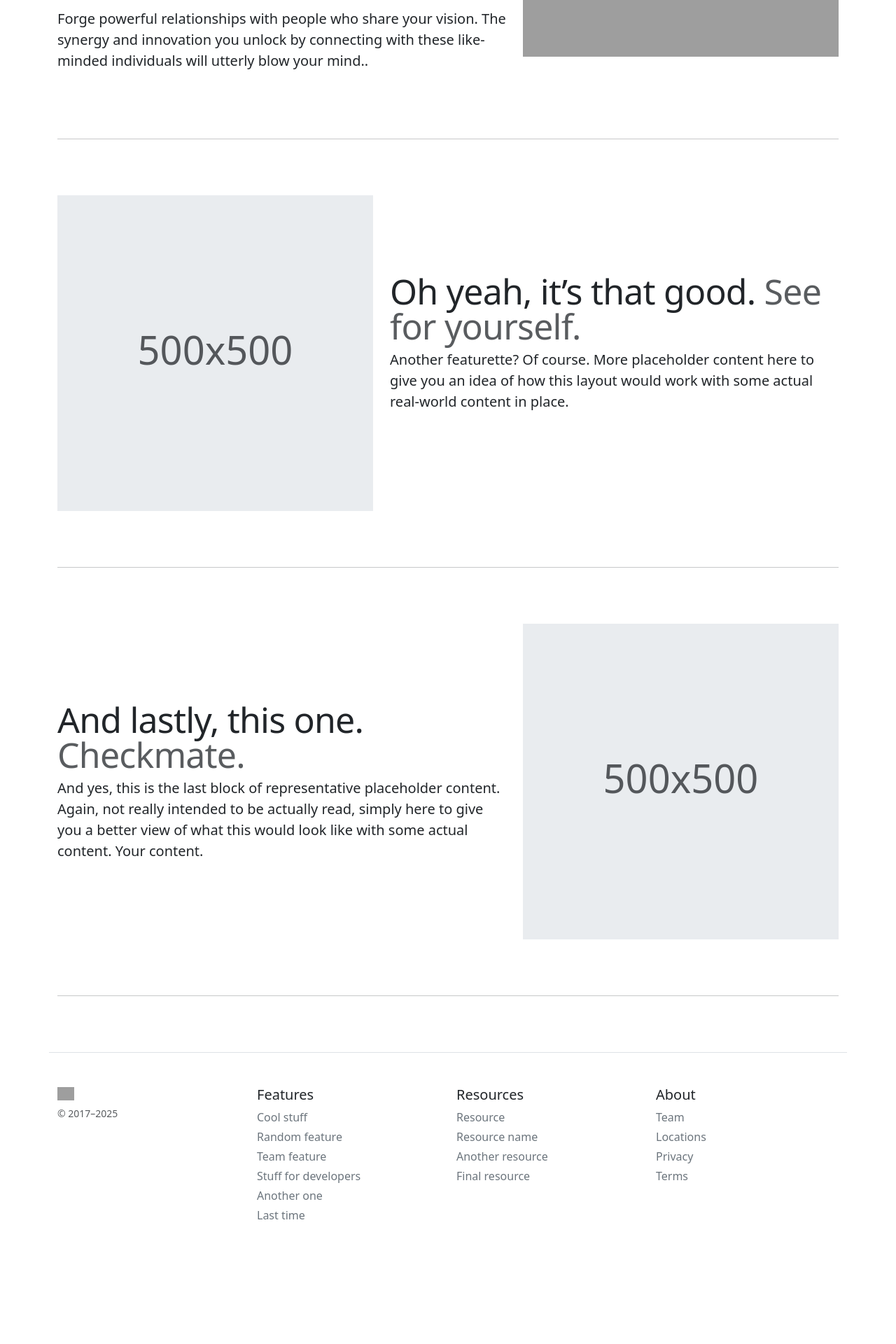
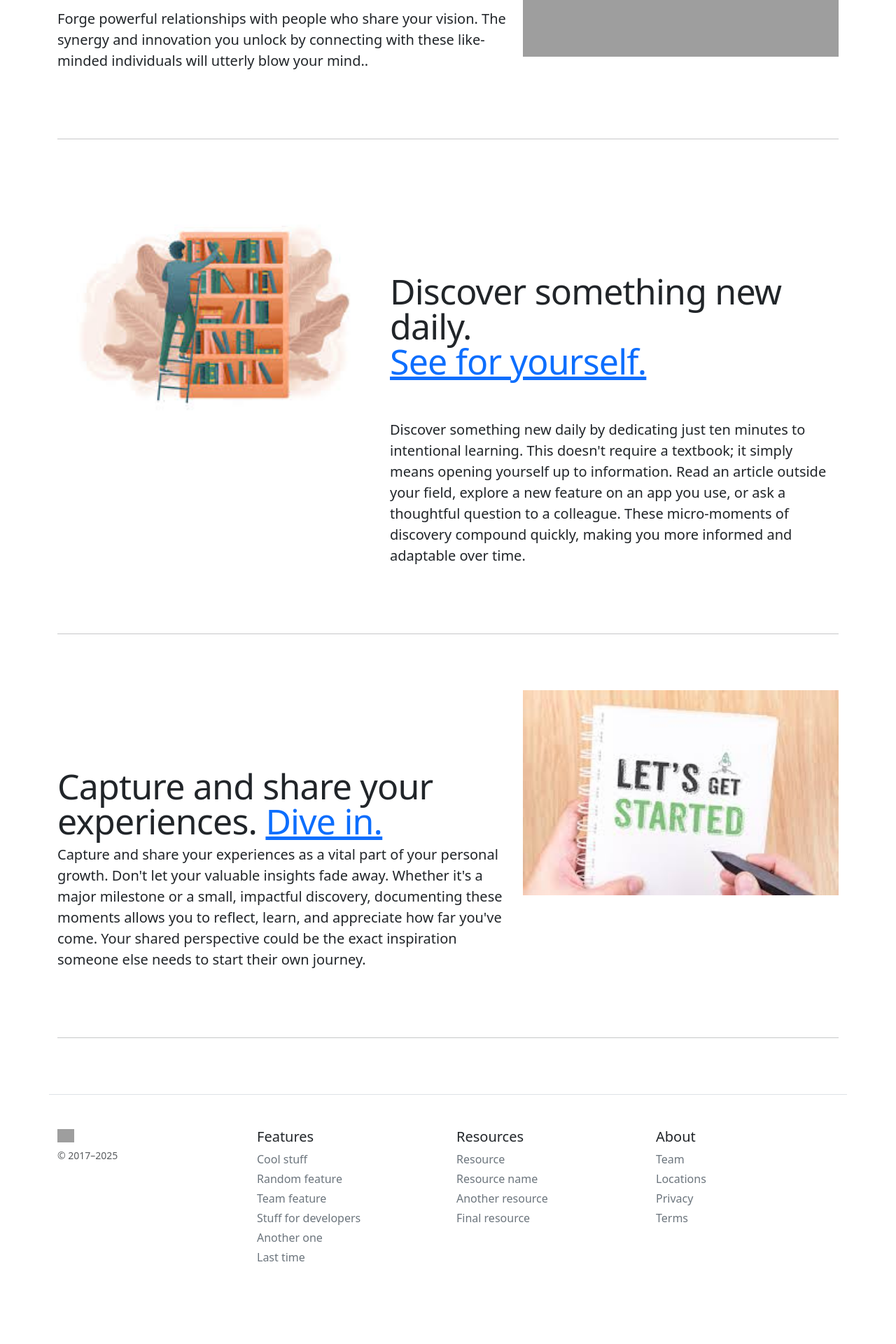
Before and after one commit to Alisher7172/Blog-poster-with-PHP, a PHP site: page / in a window 1280 px wide. Shown: the part 1347-3267 px from the top of the page at 70% size. Before the commit the page ends 3089 px from the top, so only its background shows below. Run offline with PHP 8.4, Linux system fonts and the light colour scheme; grey boxes are pictures that could not be loaded.

Commit message:
home is done

```diff
--- a/index.php
+++ b/index.php
@@ -83,24 +83,22 @@ require 'includes/header.php';
     <hr class="featurette-divider">
     <div class="row featurette">
         <div class="col-md-7 order-md-2">
-            <h2 class="featurette-heading fw-normal lh-1">Oh yeah, it’s that good. <span class="text-body-secondary">See for yourself.</span></h2>
-            <p class="lead">Another featurette? Of course. More placeholder content here to give you an idea of how this layout would work with some actual real-world content in place.</p>
+            <h2 class="featurette-heading fw-normal lh-1">Discover something new daily.<span class="text-body-secondary"><br><a href="post.php">See for yourself.</a><br><br></span></h2>
+            <p class="lead">Discover something new daily by dedicating just ten minutes to intentional learning. This doesn't require a textbook; it simply means opening yourself up to information. Read an article outside your field, explore a new feature on an app you use, or ask a thoughtful question to a colleague. These micro-moments of discovery compound quickly, making you more informed and adaptable over time.</p>
         </div>
-        <div class="col-md-5 order-md-1"> <svg aria-label="Placeholder: 500x500" class="bd-placeholder-img bd-placeholder-img-lg featurette-image img-fluid mx-auto" height="500" preserveAspectRatio="xMidYMid slice" role="img" width="500" xmlns="http://www.w3.org/2000/svg">
-                <title>Placeholder</title>
-                <rect width="100%" height="100%" fill="var(--bs-secondary-bg)"></rect><text x="50%" y="50%" fill="var(--bs-secondary-color)" dy=".3em">500x500</text>
-            </svg> </div>
+        <div class="col-md-5 order-md-1">
+            <img src="pictures/slide_pic2.jpg" class="featurette-image img-fluid mx-auto d-block" width="500" height="500" alt="Networking with like-minded individuals">
+         </div>
     </div>
     <hr class="featurette-divider">
     <div class="row featurette">
         <div class="col-md-7">
-            <h2 class="featurette-heading fw-normal lh-1">And lastly, this one. <span class="text-body-secondary">Checkmate.</span></h2>
-            <p class="lead">And yes, this is the last block of representative placeholder content. Again, not really intended to be actually read, simply here to give you a better view of what this would look like with some actual content. Your content.</p>
+            <h2 class="featurette-heading fw-normal lh-1">Capture and share your experiences. <span class="text-body-secondary"><a href="post.php">Dive in.</a></span></h2>
+            <p class="lead">Capture and share your experiences as a vital part of your personal growth. Don't let your valuable insights fade away. Whether it's a major milestone or a small, impactful discovery, documenting these moments allows you to reflect, learn, and appreciate how far you've come. Your shared perspective could be the exact inspiration someone else needs to start their own journey.</p>
         </div>
-        <div class="col-md-5"> <svg aria-label="Placeholder: 500x500" class="bd-placeholder-img bd-placeholder-img-lg featurette-image img-fluid mx-auto" height="500" preserveAspectRatio="xMidYMid slice" role="img" width="500" xmlns="http://www.w3.org/2000/svg">
-                <title>Placeholder</title>
-                <rect width="100%" height="100%" fill="var(--bs-secondary-bg)"></rect><text x="50%" y="50%" fill="var(--bs-secondary-color)" dy=".3em">500x500</text>
-            </svg> </div>
+        <div class="col-md-5">
+            <img src="pictures/slide_pic3.jpg" class="featurette-image img-fluid mx-auto d-block" width="500" height="500" alt="Networking with like-minded individuals">
+        </div>
     </div>
     <hr class="featurette-divider"> <!-- /END THE FEATURETTES -->
 </div><!-- /.container --> <!-- FOOTER -->
```
Also changed, not shown: pictures/slide_pic1.png (deleted), pictures/slide_pic2.jpg (added), pictures/slide_pic3.jpg (added).
